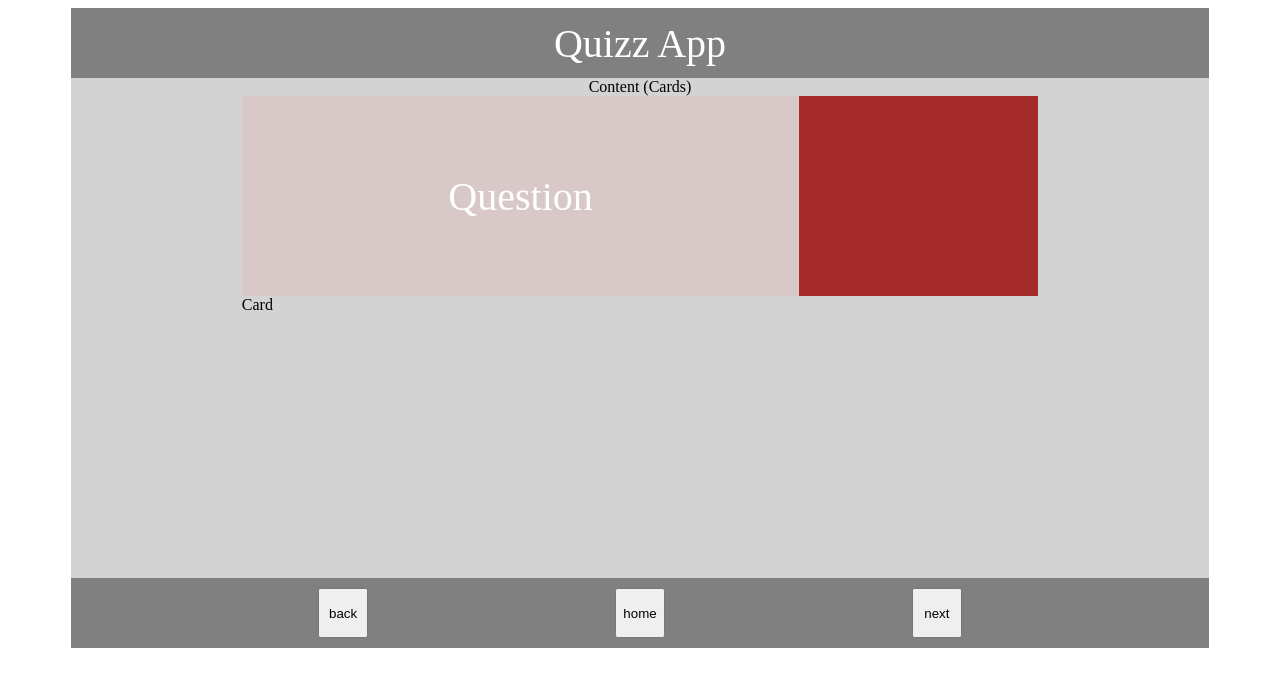
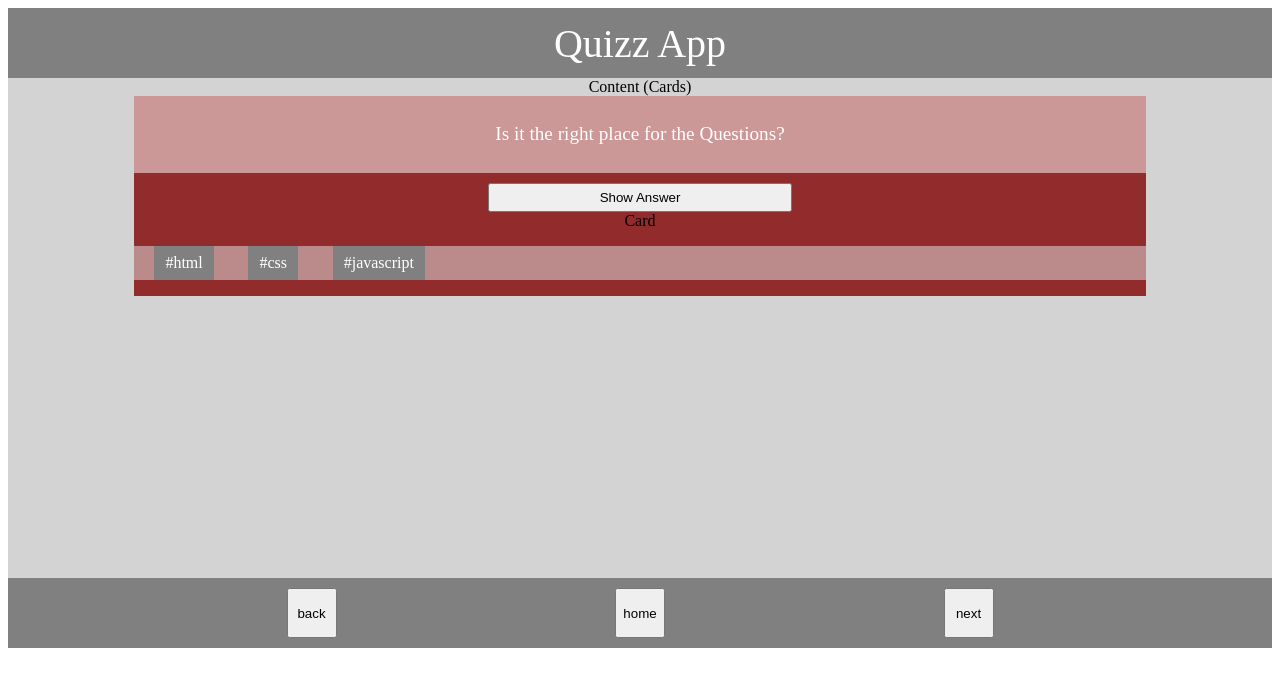
Before and after one commit to ChristophObst/Quizz-app, a website: page index.html in a window 1280 px wide. Drawn offline with Linux system fonts and the light colour scheme.

Commit message:
card-finished

```diff
--- a/css/styles.css
+++ b/css/styles.css
@@ -13,7 +13,7 @@ header {
   background-color: grey;
   color: white;
   font-size: 2.5rem;
-  width: 90%;
+  width: 100%;
   height: 70px;
   display: flex;
   justify-content: center;
@@ -22,7 +22,7 @@ header {
 
 main {
   height: 500px;
-  width: 90%;
+  width: 100%;
   background-color: lightgrey;
   display: flex;
   flex-direction: column;
@@ -31,20 +31,55 @@ main {
 
 .card {
   height: 200px;
-  width: 70%;
-  background-color: brown;
+  width: 80%;
+  background-color: rgb(146, 43, 43);
+  display: flex;
+  flex-direction: column;
+  align-items: center;
 }
 
 .card--header {
-  height: 200px;
-  width: 70%;
-  background-color: rgb(216, 200, 200);
+  font-size: 1.2rem;
+  height: 80px;
+  width: 100%;
+  background-color: rgb(204, 151, 151);
+  justify-content: center;
+  text-align: center;
 }
+.card--button {
+  width: 30%;
+  height: 30px;
+  margin-top: 10px;
+}
+
+ul {
+  padding-left: 20px;
+  width: 100%;
+  background-color: rgb(187, 139, 139);
+  list-style-type: none;
+  display: flex;
+  flex-direction: row;
+  align-self: flex-start;
+  gap: 3.5%
+}
+
+li {
+  color: white;
+  background-color: grey;
+  border: 1px solid grey;;
+  height: 34px;
+  padding-left: 10px;
+  padding-right: 10px;
+  display: flex;
+  align-items: center;
+  justify-content: center;
+}
+
 
 
 footer {
   background-color: grey;
-  width: 90%;
+  width: 100%;
   height: 70px;
   display: flex;
   justify-content: space-evenly;
--- a/index.html
+++ b/index.html
@@ -17,9 +17,18 @@
         Content (Cards)
         <div class="card">
           <header class="card--header">
-            Question
+            Is it the right place for the Questions?
           </header>
+          <button class="card--button">
+            Show Answer
+          </button>
             Card
+          <ul>
+            <li>#html</li>
+            <li>#css</li>
+            <li>#javascript</li>
+          </ul>
+
         </div>
     </main>
 
```
